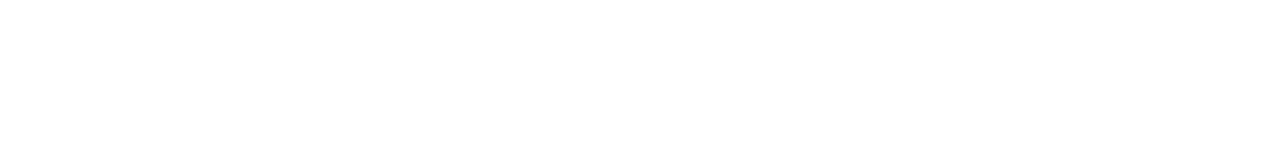
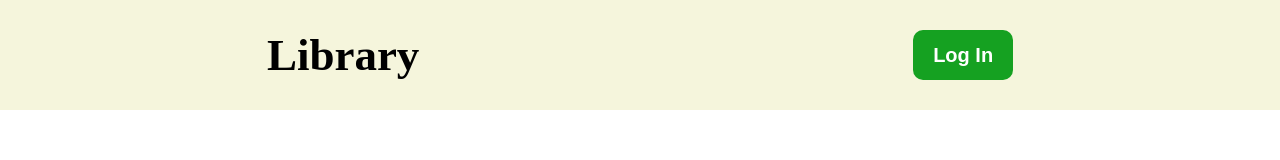
Before and after one commit to andres1998-byte/odin-library, a plain HTML site: page index.html in a window 1280 px wide. Drawn offline with Linux system fonts and the light colour scheme.

Commit message:
Finish header section of web page

```diff
--- a/index.html
+++ b/index.html
@@ -6,7 +6,11 @@
         <script src="script.js" defer></script>
         <title>Library</title>
     </head>
+
     <body>
-
+        <div class="header">
+            <div class="librarytext">Library</div>
+            <button class="login">Log In</button>
+        </div>
     </body>
 </html>
--- a/script.js
+++ b/script.js
@@ -1,4 +1,4 @@
-let myLibrary=[];
+let myLibrary=[book1, book2];
 
 function book(title, author, pages, read) {
     this.title=title;
@@ -25,3 +25,4 @@ function addBookToLibrary(){
 }
 
 const book1 = new book("The Hobbit", "JRR Tolkien", 254, "no");
+const book2 = new book("The Stranger", "ALbert Camus", 375, "yes");
--- a/style.css
+++ b/style.css
@@ -0,0 +1,35 @@
+body {
+    height:100vh;
+    width:100vw;
+    padding:0;
+    margin:0;
+}
+
+.header {
+    height: 70px;
+    background-color:beige;
+    padding: 20px;
+    display: flex;
+    justify-content:space-around;
+    align-items: center;
+}
+
+.login {
+    border-radius: 10px;
+    height: 50px;
+    width: 100px;
+    background-color:rgb(21, 161, 33);
+    color:white;
+    font-size: 20px;
+    font-weight: 700;
+    border: none;
+
+
+
+}
+
+.librarytext {
+    font-weight: 800;
+    font-size: 45px;
+
+}
```
